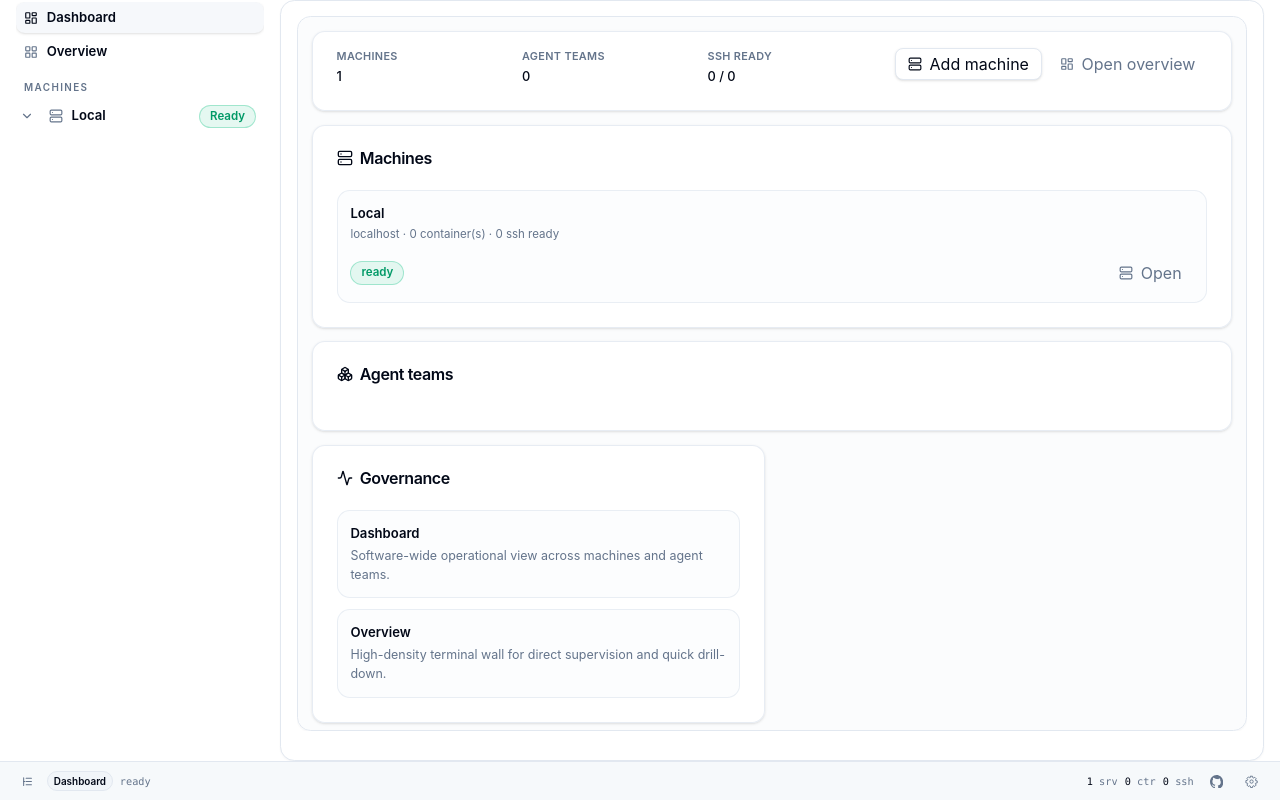
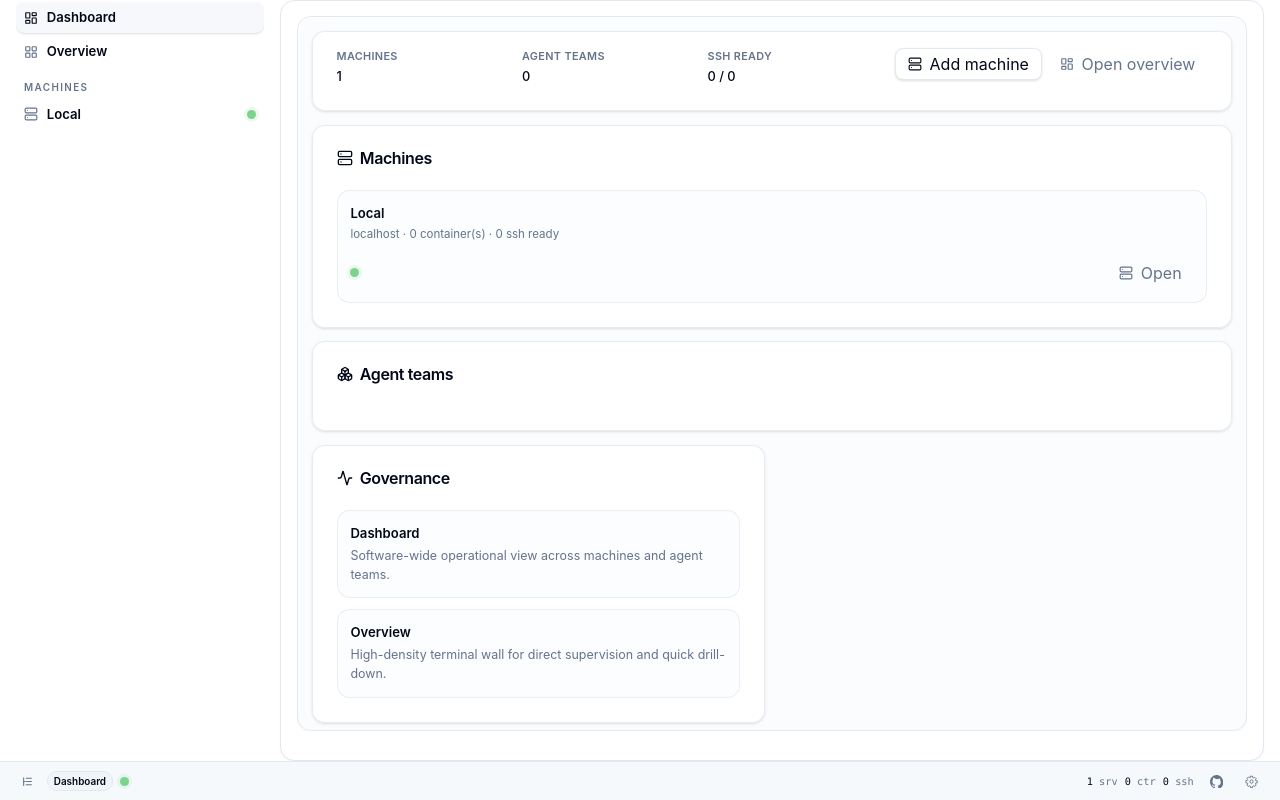
Before and after one commit to hsudatalks/univers-machine, a React (Vite) app in the folder apps/univers-ark-developer/: page /#/dashboard in a window 1280 px wide. Built offline with nearby package versions, Linux system fonts and the light colour scheme.

Commit message:
refactor(ark-developer): compact connectivity status indicators

```diff
--- /dev/null
+++ b/apps/univers-ark-developer/src/components/ConnectionStatusLight.tsx
@@ -0,0 +1,33 @@
+import { connectionStatusClass } from "../lib/connectivity-state";
+
+interface ConnectionStatusLightProps {
+  className?: string;
+  state?: string;
+  title?: string;
+}
+
+function titleCase(value: string): string {
+  if (!value) {
+    return "";
+  }
+
+  return value.slice(0, 1).toUpperCase() + value.slice(1);
+}
+
+export function ConnectionStatusLight({
+  className = "",
+  state,
+  title,
+}: ConnectionStatusLightProps) {
+  const normalizedState = (state || "checking").trim() || "checking";
+  const label = title || titleCase(normalizedState);
+
+  return (
+    <span
+      aria-label={label}
+      className={`terminal-status terminal-status-dot ${connectionStatusClass(normalizedState)} ${className}`.trim()}
+      role="status"
+      title={label}
+    />
+  );
+}
--- a/apps/univers-ark-developer/src/components/GlobalDashboardPage.tsx
+++ b/apps/univers-ark-developer/src/components/GlobalDashboardPage.tsx
@@ -7,6 +7,7 @@ import type {
   ManagedMachine,
   ServiceStatus,
 } from "../types";
+import { ConnectionStatusLight } from "./ConnectionStatusLight";
 import { Badge } from "./ui/badge";
 import { Button } from "./ui/button";
 import { Card, CardContent, CardHeader, CardTitle } from "./ui/card";
@@ -26,28 +27,6 @@ interface GlobalDashboardPageProps {
   serviceStatuses: Record<string, ServiceStatus>;
   machines: ManagedMachine[];
   standaloneTargets: DeveloperTarget[];
-}
-
-function inventoryStateVariant(
-  state: string,
-): "neutral" | "success" | "warning" | "destructive" {
-  switch (state) {
-    case "ready":
-      return "success";
-    case "degraded":
-    case "empty":
-      return "warning";
-    case "error":
-      return "destructive";
-    default:
-      return "neutral";
-  }
-}
-
-function sshStateVariant(
-  reachable: boolean,
-): "neutral" | "success" | "warning" | "destructive" {
-  return reachable ? "success" : "destructive";
 }
 
 function serviceKey(targetId: string, serviceId: string): string {
@@ -126,9 +105,7 @@ export function GlobalDashboardPage({
                     </div>
 
                     <div className="server-dashboard-row-actions">
-                      <Badge variant={inventoryStateVariant(machine.state)}>
-                        {machine.state}
-                      </Badge>
+                      <ConnectionStatusLight state={machine.state} />
                       <Button
                         onClick={() => {
                           onOpenMachine(machine.id);
@@ -170,9 +147,7 @@ export function GlobalDashboardPage({
                     </div>
 
                     <div className="server-dashboard-row-actions">
-                      <Badge variant={sshStateVariant(container.sshReachable)}>
-                        {container.sshState}
-                      </Badge>
+                      <ConnectionStatusLight state={container.sshState} title={container.sshState} />
                       {primary ? (
                         <Badge variant="neutral">{primary.label}</Badge>
                       ) : null}
--- a/apps/univers-ark-developer/src/components/ServerDashboardPane.tsx
+++ b/apps/univers-ark-developer/src/components/ServerDashboardPane.tsx
@@ -1,7 +1,7 @@
 import { Activity, HardDrive, Server, SquareTerminal } from "lucide-react";
 import { visibleContainers } from "../lib/container-visibility";
 import type { DeveloperTarget, ManagedMachine } from "../types";
-import { Badge } from "./ui/badge";
+import { ConnectionStatusLight } from "./ConnectionStatusLight";
 import { Button } from "./ui/button";
 import { Card, CardContent, CardHeader, CardTitle } from "./ui/card";
 
@@ -9,28 +9,6 @@ interface ServerDashboardPaneProps {
   onOpenWorkspace: (targetId: string) => void;
   resolveTarget: (targetId: string) => DeveloperTarget | undefined;
   server: ManagedMachine;
-}
-
-function inventoryStateVariant(
-  state: string,
-): "neutral" | "success" | "warning" | "destructive" {
-  switch (state) {
-    case "ready":
-      return "success";
-    case "degraded":
-    case "empty":
-      return "warning";
-    case "error":
-      return "destructive";
-    default:
-      return "neutral";
-  }
-}
-
-function sshStateVariant(
-  reachable: boolean,
-): "neutral" | "success" | "warning" | "destructive" {
-  return reachable ? "success" : "destructive";
 }
 
 export function ServerDashboardPane({
@@ -69,9 +47,7 @@ export function ServerDashboardPane({
             </div>
 
             <div className="dashboard-summary-actions">
-              <Badge variant={inventoryStateVariant(server.state)}>
-                {server.state}
-              </Badge>
+              <ConnectionStatusLight state={server.state} />
             </div>
           </CardContent>
         </Card>
@@ -149,9 +125,7 @@ export function ServerDashboardPane({
                     </div>
 
                     <div className="server-dashboard-row-actions">
-                      <Badge variant={sshStateVariant(container.sshReachable)}>
-                        {container.sshState}
-                      </Badge>
+                      <ConnectionStatusLight state={container.sshState} title={container.sshState} />
                       <Button
                         disabled={!target}
                         onClick={() => {
--- a/apps/univers-ark-developer/src/components/SettingsPage.tsx
+++ b/apps/univers-ark-developer/src/components/SettingsPage.tsx
@@ -7,6 +7,7 @@ import type {
 import { visibleContainers } from "../lib/container-visibility";
 import { loadTargetsConfig, updateTargetsConfig } from "../lib/tauri";
 import { parseTargetsConfig, stringifyTargetsConfig } from "../lib/targets-config";
+import { ConnectionStatusLight } from "./ConnectionStatusLight";
 import { ProfileDialog } from "./ProfileDialog";
 import { Badge } from "./ui/badge";
 import { Button } from "./ui/button";
@@ -24,22 +25,6 @@ interface SettingsPageProps {
   onThemeModeChange: (themeMode: ThemeMode) => void;
   resolvedTheme: "light" | "dark";
   machines: ManagedMachine[];
-}
-
-function badgeVariantForState(state: string | undefined): "neutral" | "success" | "warning" | "destructive" {
-  switch (state) {
-    case "running":
-    case "ready":
-      return "success";
-    case "starting":
-    case "pending":
-      return "warning";
-    case "error":
-    case "stopped":
-      return "destructive";
-    default:
-      return "neutral";
-  }
 }
 
 export function SettingsPage({
@@ -220,9 +205,7 @@ export function SettingsPage({
                     >
                       <div className="settings-server-header">
                         <span className="settings-server-label">{machine.label}</span>
-                      <Badge variant={badgeVariantForState(machine.state)}>
-                        {machine.state}
-                      </Badge>
+                        <ConnectionStatusLight state={machine.state} />
                       </div>
                       <div className="settings-server-meta">
                         <span className="settings-server-host">{machine.host}</span>
--- a/apps/univers-ark-developer/src/components/SidebarNav.tsx
+++ b/apps/univers-ark-developer/src/components/SidebarNav.tsx
@@ -1,6 +1,6 @@
 import type { AppBootstrap } from "../types";
 import { isMachineHostTarget, visibleContainers } from "../lib/container-visibility";
-import { Badge } from "./ui/badge";
+import { ConnectionStatusLight } from "./ConnectionStatusLight";
 import {
   Sidebar,
   SidebarContent,
@@ -35,28 +35,6 @@ function titleCase(value: string): string {
   }
 
   return value.slice(0, 1).toUpperCase() + value.slice(1);
-}
-
-function inventoryStateTone(state: string): string {
-  switch (state) {
-    case "ready":
-      return "success";
-    case "degraded":
-    case "empty":
-      return "warning";
-    case "error":
-      return "destructive";
-    default:
-      return "neutral";
-  }
-}
-
-function StatusBadge({ state, title }: { state: string; title: string }) {
-  return (
-    <Badge aria-label={title} title={title} variant={state as "neutral" | "success" | "warning" | "destructive"}>
-      {title}
-    </Badge>
-  );
 }
 
 export function SidebarNav({
@@ -125,16 +103,20 @@ export function SidebarNav({
             {bootstrap.machines.map((machine) => {
               const isExpanded = expandedMachineIds.includes(machine.id);
               const isMachineActive = activeMachineId === machine.id;
+              const managedContainers = visibleContainers(machine.containers);
+              const hasManagedContainers = managedContainers.length > 0;
               const branchHasActiveTarget =
                 activeTargetId === machine.hostTargetId ||
                 machine.containers.some(
                   (container) => container.targetId === activeTargetId,
                 );
-              const managedContainers = visibleContainers(machine.containers);
 
               return (
                 <SidebarMenuItem className="sidebar-branch" key={machine.id}>
-                  <div className="sidebar-branch-header">
+                  <div
+                    className={`sidebar-branch-header ${hasManagedContainers ? "" : "sidebar-branch-header-flat"}`.trim()}
+                  >
+                    {hasManagedContainers ? (
                       <button
                         className="sidebar-branch-toggle"
                         onClick={() => onToggleMachine(machine.id)}
@@ -145,6 +127,7 @@ export function SidebarNav({
                           size={14}
                         />
                       </button>
+                    ) : null}
 
                     <SidebarMenuButton
                       className={branchHasActiveTarget ? "is-branch-active" : ""}
@@ -157,14 +140,14 @@ export function SidebarNav({
                         <span className="sidebar-node-label">{machine.label}</span>
                       </span>
 
-                      <StatusBadge
-                        state={inventoryStateTone(machine.state)}
+                      <ConnectionStatusLight
                         title={titleCase(machine.state)}
+                        state={machine.state}
                       />
                     </SidebarMenuButton>
                   </div>
 
-                  {isExpanded ? (
+                  {isExpanded && hasManagedContainers ? (
                     <SidebarMenuSub className="sidebar-children">
                       {managedContainers.map((container) => {
                         const isActive = activeTargetId === container.targetId;
@@ -184,8 +167,8 @@ export function SidebarNav({
                               <span className="sidebar-node-label">{container.label}</span>
                             </span>
 
-                            <StatusBadge
-                              state={container.sshReachable ? "success" : "destructive"}
+                            <ConnectionStatusLight
+                              state={container.sshState}
                               title={container.sshState}
                             />
                           </SidebarMenuButton>
--- a/apps/univers-ark-developer/src/components/StatusBar.tsx
+++ b/apps/univers-ark-developer/src/components/StatusBar.tsx
@@ -1,3 +1,4 @@
+import { ConnectionStatusLight } from "./ConnectionStatusLight";
 import { GithubPopover } from "./GithubPopover";
 import { Badge } from "./ui/badge";
 import { Button } from "./ui/button";
@@ -82,7 +83,7 @@ export function StatusBar({
         <Badge className="status-bar-chip" variant="neutral">
           {activeStatusLabel}
         </Badge>
-        <span className="status-bar-text status-bar-text-subtle">ready</span>
+        <ConnectionStatusLight className="status-bar-state-light" state="ready" title="Ready" />
       </div>
 
       <div className="status-bar-section status-bar-section-secondary">
--- a/apps/univers-ark-developer/src/styles/sidebar.css
+++ b/apps/univers-ark-developer/src/styles/sidebar.css
@@ -76,6 +76,10 @@
   display: grid;
   grid-template-columns: auto minmax(0, 1fr);
   gap: 0.15rem;
+}
+
+.sidebar-branch-header-flat {
+  grid-template-columns: minmax(0, 1fr);
 }
 
 .sidebar-branch-toggle {
```
Lines whose indentation alone changed are shown as unchanged.
